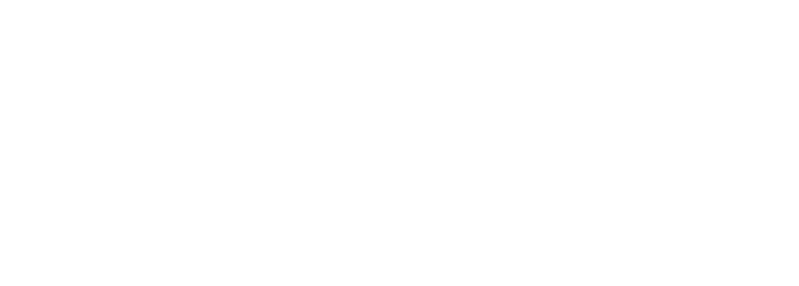
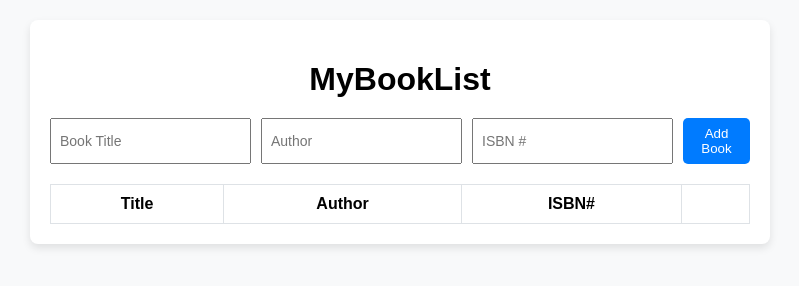
Before and after one commit to acciojob/book-list-Vaishnavi262001, a website: page main.html in a window 1280 px wide. Shown: the whole page, without its empty margins (240-1039 px from the left). Drawn offline with Linux system fonts and the light colour scheme.

Commit message:
created a submission

```diff
--- a/main.html
+++ b/main.html
@@ -1,6 +1,47 @@
 <!DOCTYPE html>
 
+<html><!DOCTYPE html>
+
 <html>
+
+<head>
+	<link rel="stylesheet" href="styles.css">
+</head>
+
+<body>
+	 <div class="container">
+    <h1>MyBookList</h1>
+
+    <!-- Form Section -->
+    <div class="form-group">
+      <input type="text" id="title" placeholder="Book Title">
+      <input type="text" id="author" placeholder="Author">
+      <input type="text" id="isbn" placeholder="ISBN #">
+      <button id="submit">Add Book</button>
+    </div>
+
+    <!-- Table Section -->
+    <table class="table table-striped">
+      <thead>
+        <tr>
+          <th>Title</th>
+          <th>Author</th>
+          <th>ISBN#</th>
+          <th></th>
+        </tr>
+      </thead>
+      <tbody id="book-list">
+        <!-- Rows will be added dynamically -->
+      </tbody>
+    </table>
+  </div>
+    <script type="text/javascript" src="./script.js">
+</script>
+
+</body>
+
+</html>
+
 
 <head>
 	<link rel="stylesheet" href="styles.css">
--- a/script.js
+++ b/script.js
@@ -1 +1,45 @@
 //your JS code here. If required.
+// Select elements
+const titleInput = document.getElementById('title');
+const authorInput = document.getElementById('author');
+const isbnInput = document.getElementById('isbn');
+const submitBtn = document.getElementById('submit');
+const bookList = document.getElementById('book-list');
+
+// Add Book
+submitBtn.addEventListener('click', function(e) {
+  e.preventDefault();
+
+  const title = titleInput.value.trim();
+  const author = authorInput.value.trim();
+  const isbn = isbnInput.value.trim();
+
+  if (title === '' || author === '' || isbn === '') {
+    alert('Please fill in all fields');
+    return;
+  }
+
+  // Create a new row
+  const row = document.createElement('tr');
+  row.innerHTML = `
+    <td>${title}</td>
+    <td>${author}</td>
+    <td>${isbn}</td>
+    <td><button class="delete">Clear</button></td>
+  `;
+
+  // Append row to table
+  bookList.appendChild(row);
+
+  // Clear input fields
+  titleInput.value = '';
+  authorInput.value = '';
+  isbnInput.value = '';
+});
+
+// Delete Book
+bookList.addEventListener('click', function(e) {
+  if (e.target.classList.contains('delete')) {
+    e.target.closest('tr').remove();
+  }
+});
--- a/styles.css
+++ b/styles.css
@@ -1 +1,148 @@
 /*  your css code here. If applicable */
+body {
+  font-family: Arial, sans-serif;
+  margin: 20px;
+  background: #f8f9fa;
+}
+
+.container {
+  max-width: 700px;
+  margin: auto;
+  background: #fff;
+  padding: 20px;
+  border-radius: 8px;
+  box-shadow: 0px 4px 8px rgba(0,0,0,0.1);
+}
+
+h1 {
+  text-align: center;
+  margin-bottom: 20px;
+}
+
+.form-group {
+  display: flex;
+  gap: 10px;
+  margin-bottom: 20px;
+}
+
+.form-group input {
+  flex: 1;
+  padding: 8px;
+  font-size: 14px;
+}
+
+#submit {
+  background: #007bff;
+  color: white;
+  border: none;
+  padding: 8px 15px;
+  cursor: pointer;
+  border-radius: 5px;
+}
+
+#submit:hover {
+  background: #0056b3;
+}
+
+.table {
+  width: 100%;
+  border-collapse: collapse;
+}
+
+.table th,
+.table td {
+  padding: 10px;
+  border: 1px solid #dee2e6;
+  text-align: center;
+}
+
+.table-striped tbody tr:nth-child(odd) {
+  background-color: #f2f2f2;
+}
+
+.delete {
+  background: red;
+  color: white;
+  border: none;
+  padding: 5px 10px;
+  cursor: pointer;
+  border-radius: 4px;
+}
+
+.delete:hover {
+  background: darkred;
+}
+/*  your css code here. If applicable */
+body {
+  font-family: Arial, sans-serif;
+  margin: 20px;
+  background: #f8f9fa;
+}
+
+.container {
+  max-width: 700px;
+  margin: auto;
+  background: #fff;
+  padding: 20px;
+  border-radius: 8px;
+  box-shadow: 0px 4px 8px rgba(0,0,0,0.1);
+}
+
+h1 {
+  text-align: center;
+  margin-bottom: 20px;
+}
+
+.form-group {
+  display: flex;
+  gap: 10px;
+  margin-bottom: 20px;
+}
+
+.form-group input {
+  flex: 1;
+  padding: 8px;
+  font-size: 14px;
+}
+
+#submit {
+  background: #007bff;
+  color: white;
+  border: none;
+  padding: 8px 15px;
+  cursor: pointer;
+  border-radius: 5px;
+}
+
+#submit:hover {
+  background: #0056b3;
+}
+
+.table {
+  width: 100%;
+  border-collapse: collapse;
+}
+
+.table th,
+.table td {
+  padding: 10px;
+  border: 1px solid #dee2e6;
+  text-align: center;
+}
+
+.table-striped tbody tr:nth-child(odd) {
+  background-color: #f2f2f2;
+}
+
+.delete {
+  background: red;
+  color: white;
+  border: none;
+  padding: 5px 10px;
+  cursor: pointer;
+  border-radius: 4px;
+}
+
+.delete:hover {
+  background: darkred;
+}
```
